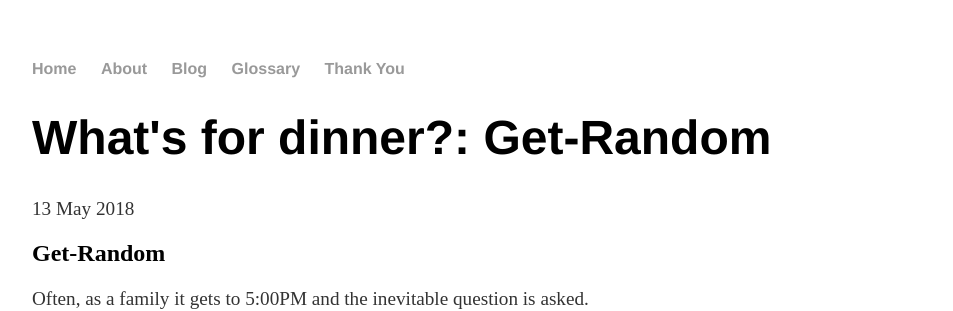
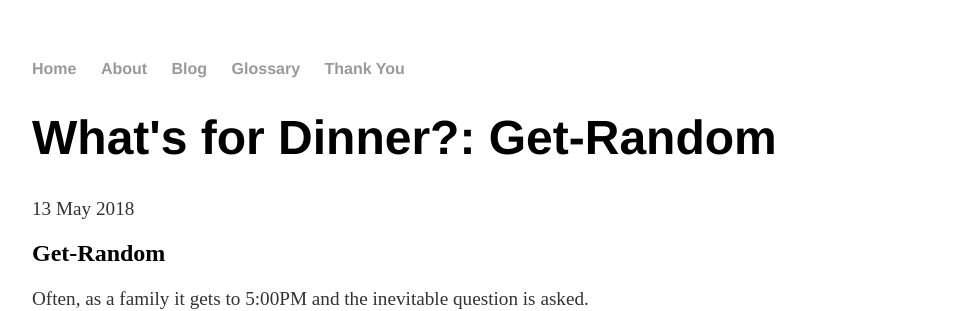
Before and after one commit to timhaintz/timhaintz.github.io, a Jekyll site: the page built from _posts/2018-05-13-What's-for-Dinner-Get-Random.md, in a window 1280 px wide. Shown: the top 311 px of the page, without its empty margins (160-1113 px from the left). Built offline with Jekyll 4.4.1, drawn with Linux system fonts in a browser that asks for light colours.

```diff
--- a/_posts/2018-05-13-What's-for-Dinner-Get-Random.md
+++ b/_posts/2018-05-13-What's-for-Dinner-Get-Random.md
@@ -1,6 +1,6 @@
 ---
 layout: post
-title: "What's for dinner?: Get-Random"
+title: "What's for Dinner?: Get-Random"
 date: 2018-05-13
 ---
 ## Get-Random
```
